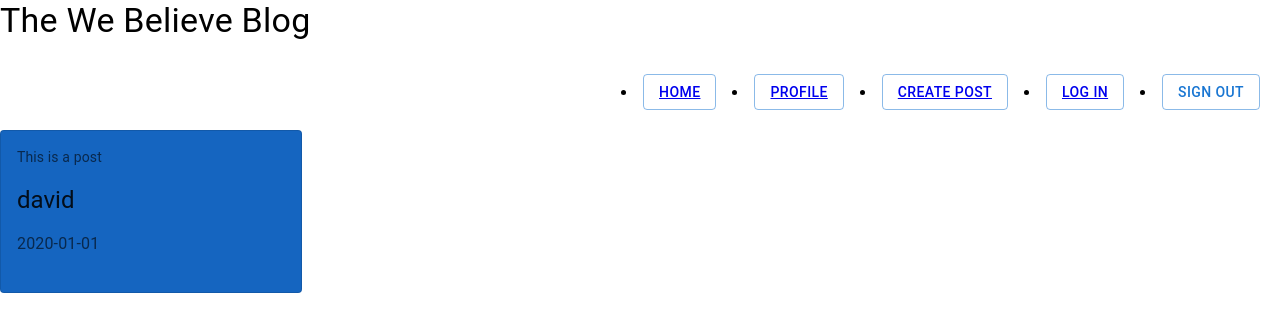
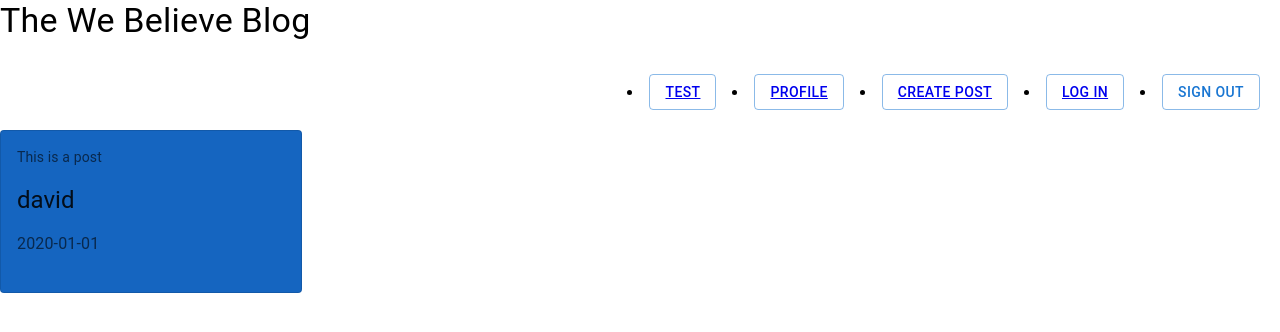
Before and after one commit to Grey-pearson/we-believe-forum, a React (Create React App) app in the folder client/: page /Home in a window 1280 px wide. Shown: the top 332 px of the page. Built offline with nearby package versions, Linux system fonts and the light colour scheme; the HTML template or start-up script is replaced by a standard one.

Commit message:
nav test

```diff
--- a/client/src/components/Nav.js
+++ b/client/src/components/Nav.js
@@ -26,7 +26,7 @@ function Nav(props) {
           <li>
             <Button variant="outlined" color="primary">
               <Link to="/Home" activeClassName="active-link">
-                HOME
+                TEST
               </Link>
             </Button>
           </li>
--- a/client/src/components/Post.js
+++ b/client/src/components/Post.js
@@ -12,6 +12,7 @@ import FavoriteIcon from '@mui/icons-material/Favorite';
 import ShareIcon from '@mui/icons-material/Share';
 import ExpandMoreIcon from '@mui/icons-material/ExpandMore';
 import MoreVertIcon from '@mui/icons-material/MoreVert';
+import Paper from '@mui/material/Paper';
 
 function Post(props) {
   const { postText, postAuthor, createdAt, comments } = props
```
